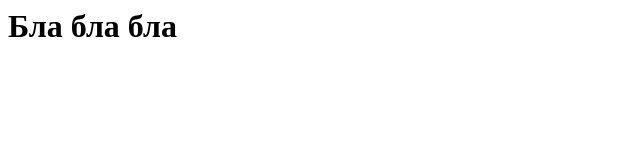
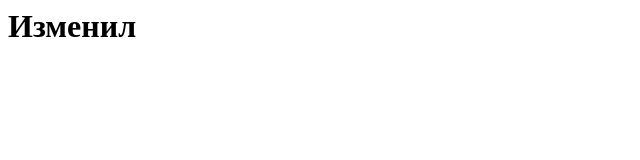
Before and after one commit to alexhor0095/Hello, a plain HTML site: page index.html in a window 1280 px wide. Shown: the whole page, without its empty margins (0-640 px from the left). Drawn offline with Linux system fonts and the light colour scheme.

Commit message:
Update index.html
изменил

```diff
--- a/index.html
+++ b/index.html
@@ -1 +1 @@
-<h1> Бла бла бла </h1>
+<h1> Изменил </h1>
```
